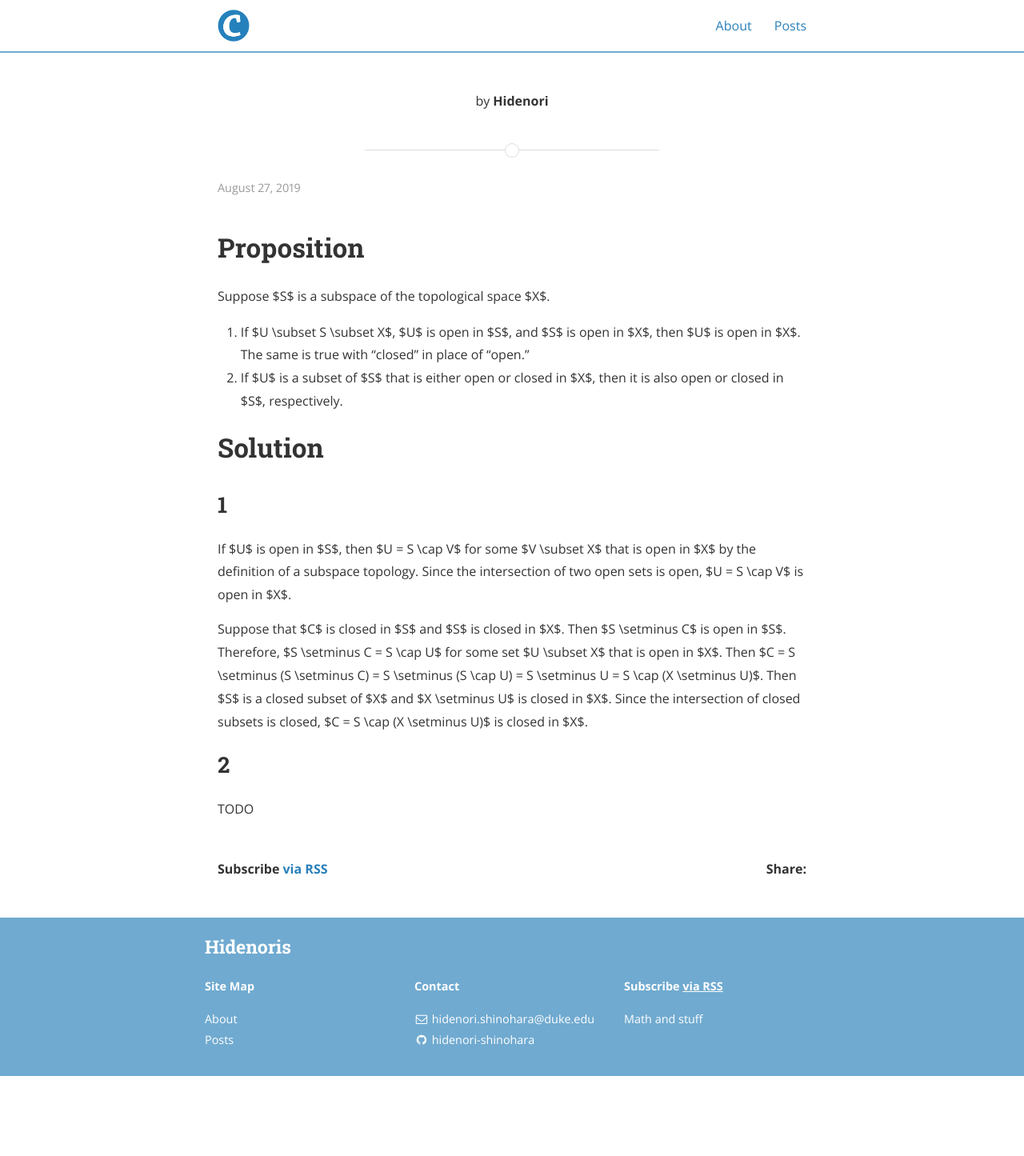
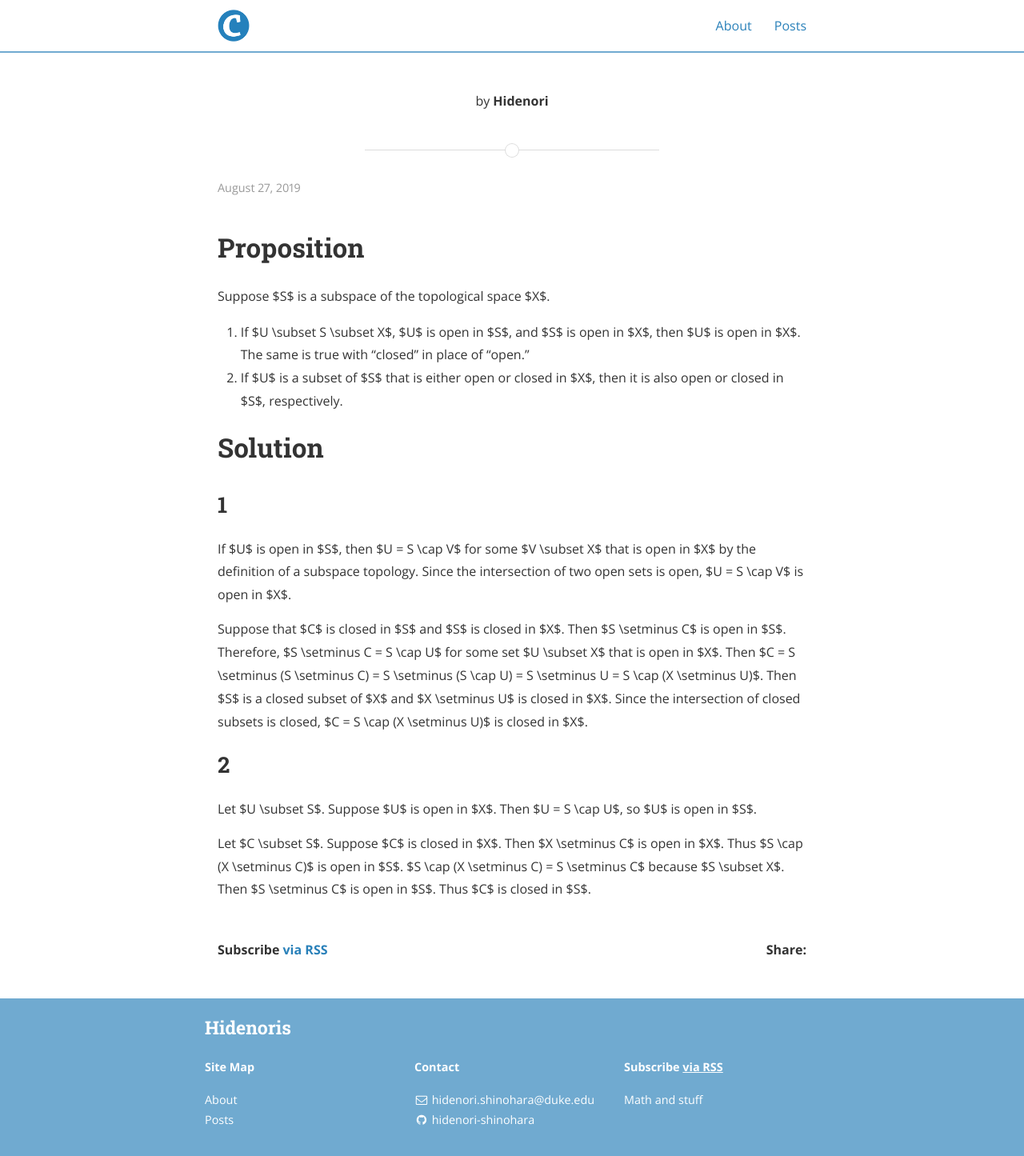
Before and after one commit to hidenori-shinohara/hidenori-shinohara.github.io, a Jekyll site: the page built from _posts/introduction_to_topological_manifolds/chapter3/2019-08-27-subspace-open-closed-ex-3-6.md, in a window 1280 px wide. Shown: the whole page at 80% size. Built offline with Jekyll 4.4.1, drawn with Linux system fonts in a browser that asks for light colours; nearby versions of some CDN libraries; before the commit the page ends 1345 px from its top, so only the background shows below that.

Commit message:
Finish Ex 3-6

```diff
--- a/_posts/introduction_to_topological_manifolds/chapter3/2019-08-27-subspace-open-closed-ex-3-6.md
+++ b/_posts/introduction_to_topological_manifolds/chapter3/2019-08-27-subspace-open-closed-ex-3-6.md
@@ -26,4 +26,14 @@ Then $S$ is a closed subset of $X$ and $X \setminus U$ is closed in $X$.
 Since the intersection of closed subsets is closed, $C = S \cap (X \setminus U)$ is closed in $X$.
 
 ## 2
-TODO
+Let $U \subset S$.
+Suppose $U$ is open in $X$.
+Then $U = S \cap U$, so $U$ is open in $S$.
+
+Let $C \subset S$.
+Suppose $C$ is closed in $X$.
+Then $X \setminus C$ is open in $X$.
+Thus $S \cap (X \setminus C)$ is open in $S$.
+$S \cap (X \setminus C) = S \setminus C$ because $S \subset X$.
+Then $S \setminus C$ is open in $S$.
+Thus $C$ is closed in $S$.
```
